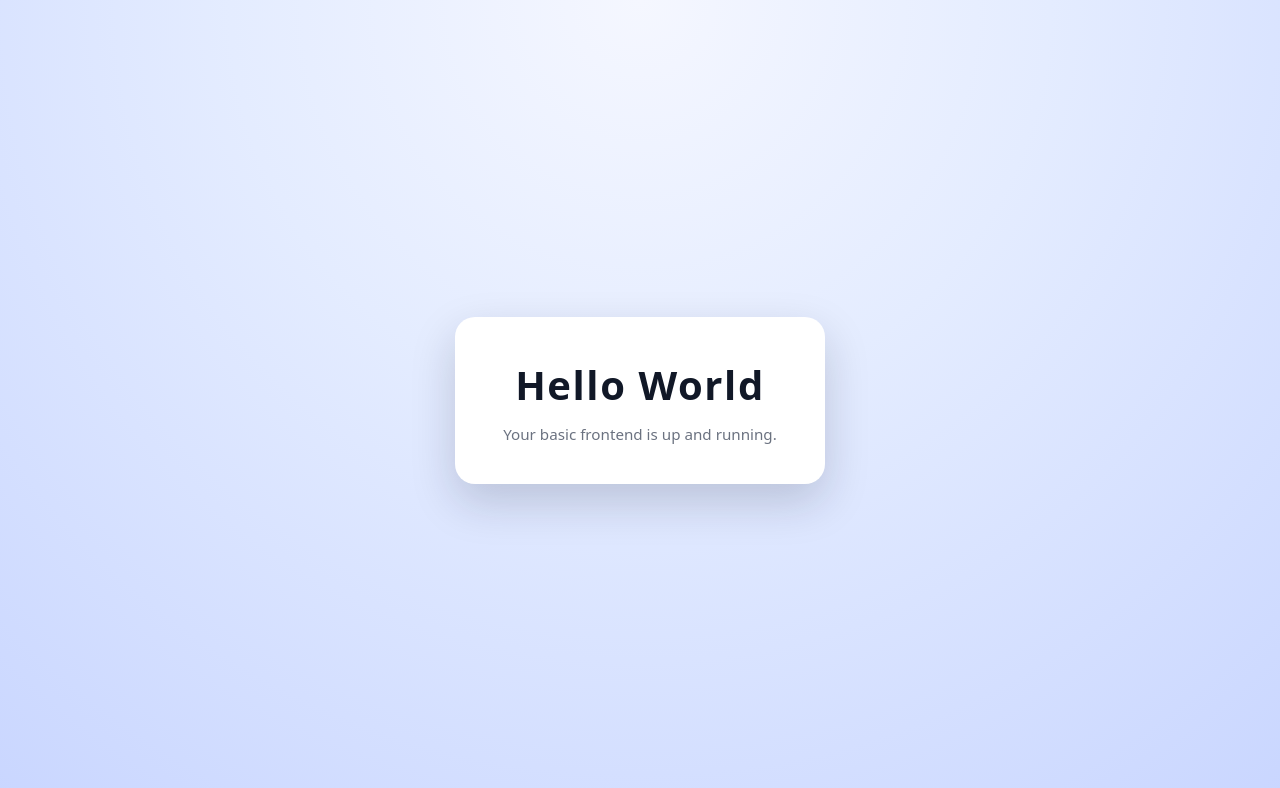
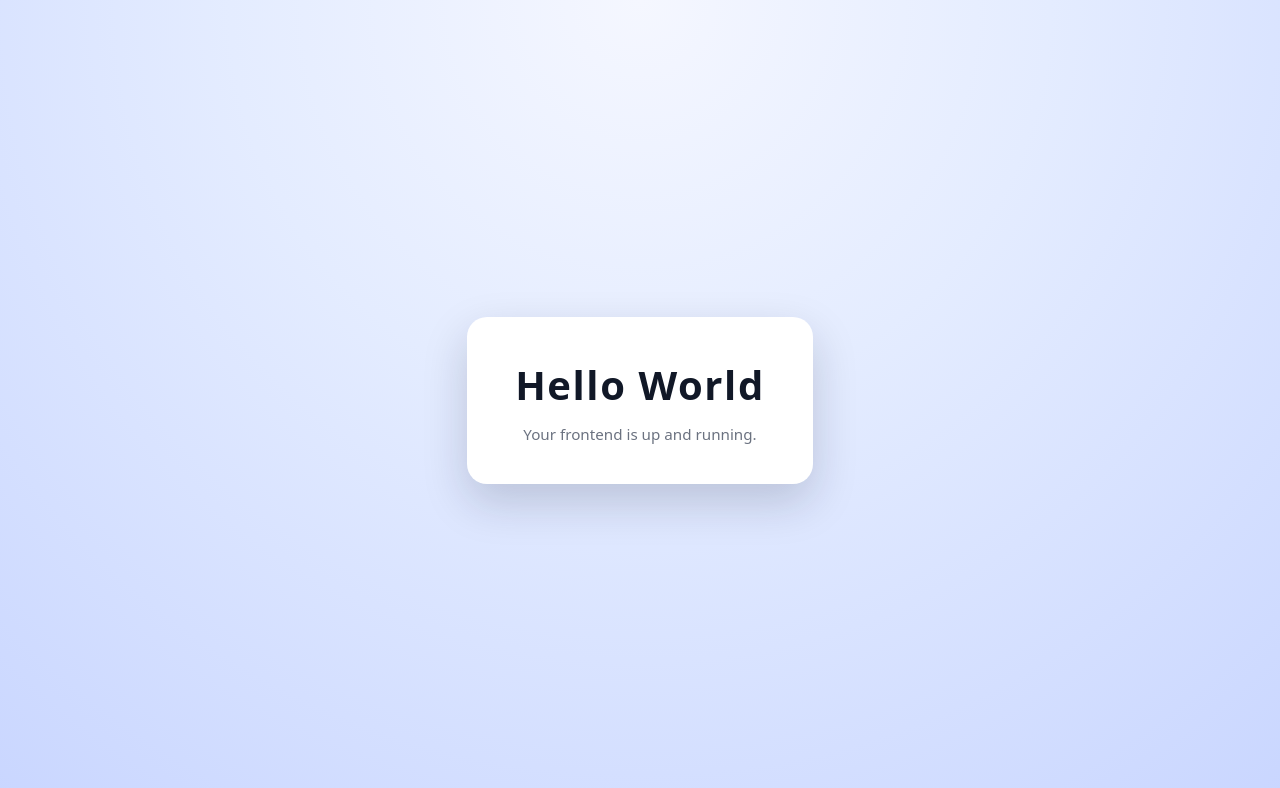
Before and after one commit to yash-681/demo_cicd_ec2_AWS, a plain HTML site: page index.html in a window 1280 px wide. Drawn offline with Linux system fonts and the light colour scheme.

Commit message:
pipeline check

```diff
--- a/index.html
+++ b/index.html
@@ -56,7 +56,7 @@
   <body>
     <main class="card">
       <h1 class="title">Hello World</h1>
-      <p class="subtitle">Your basic frontend is up and running.</p>
+      <p class="subtitle">Your frontend is up and running.</p>
     </main>
   </body>
 </html>
```
